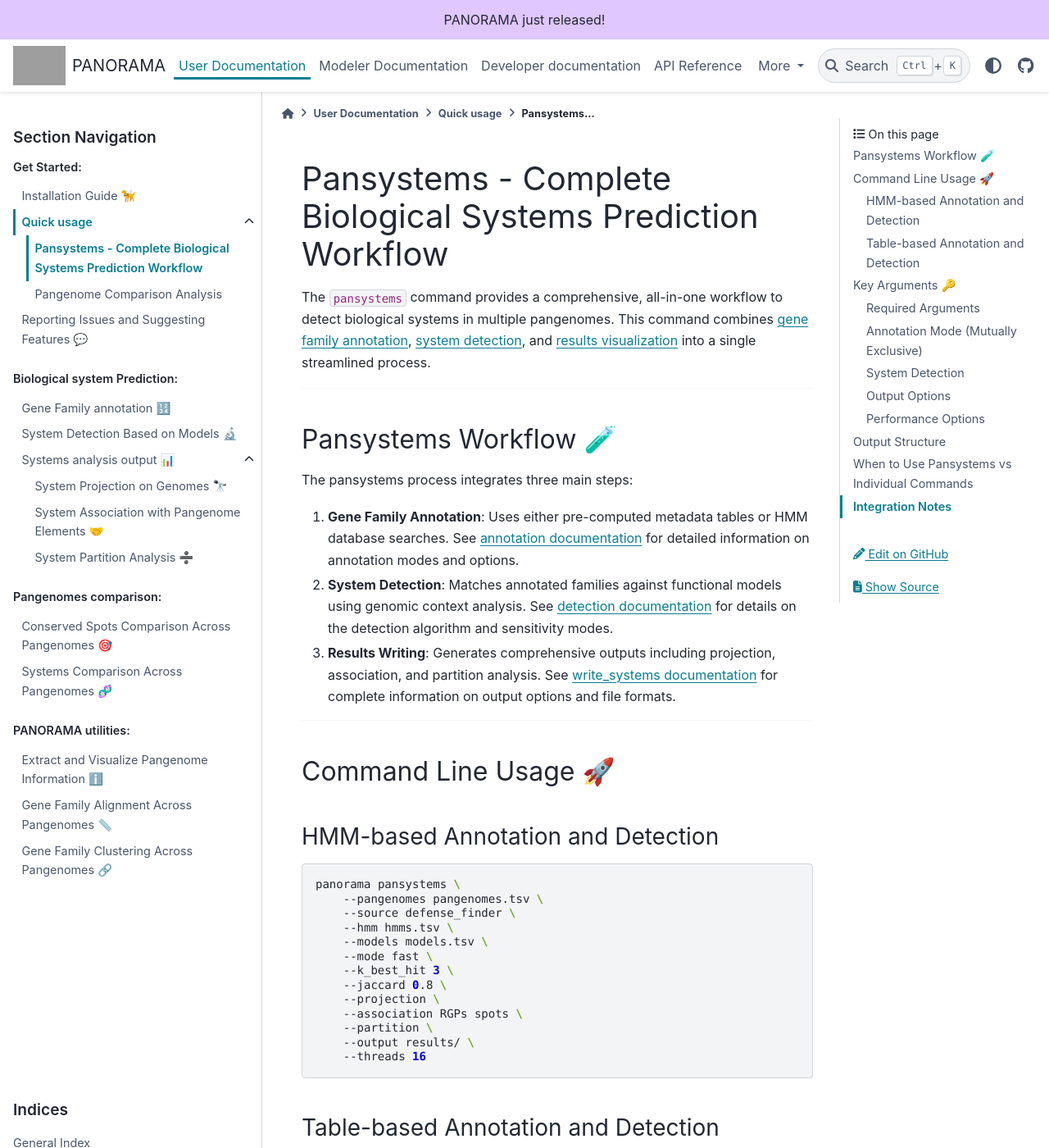
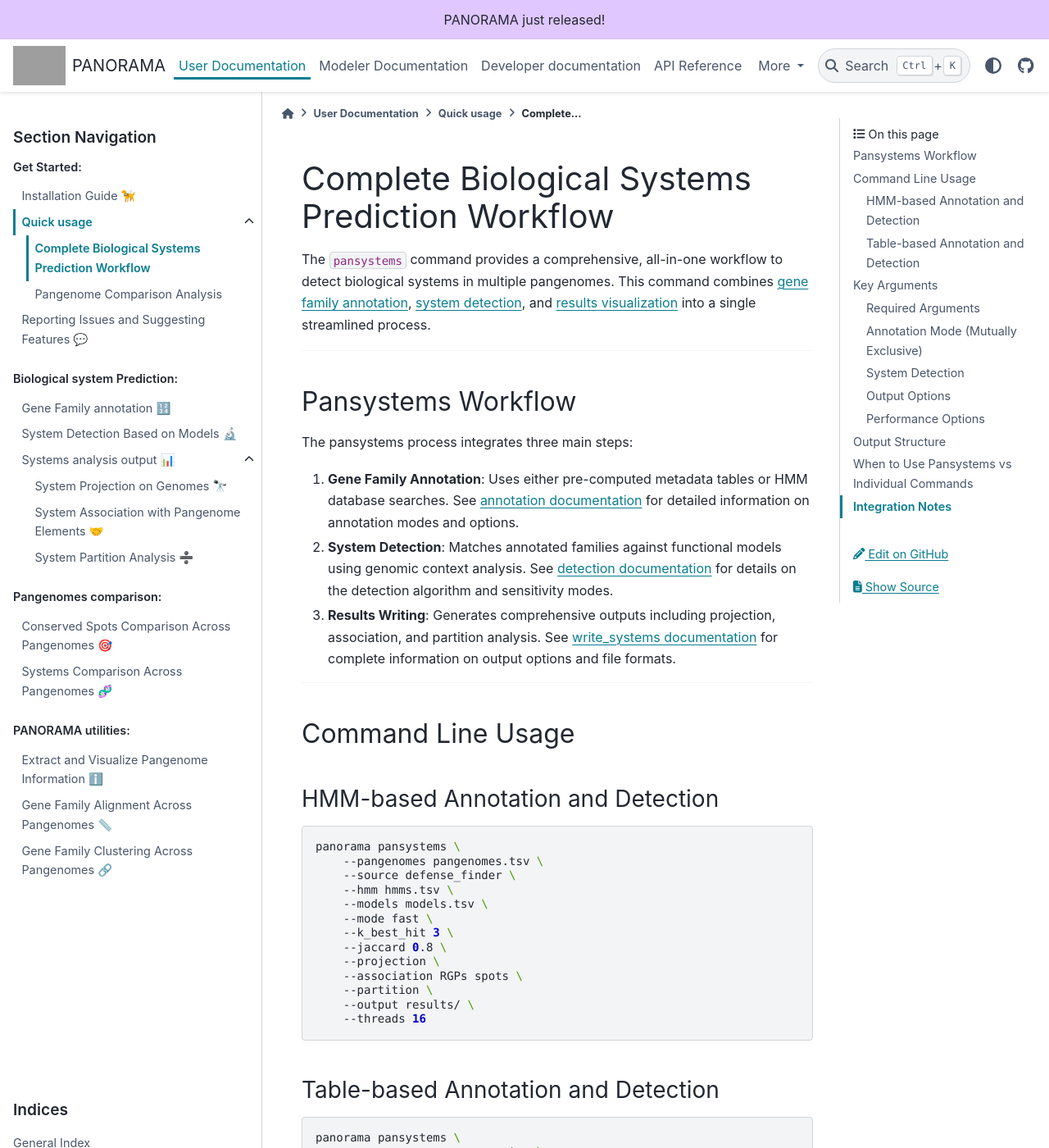
Before and after one commit to labgem/PANORAMA, a Sphinx documentation site: the page built from docs/user/pansystems.md, in a window 1280 px wide and 1400 px high. Shown: the whole window at 82% size. Built offline with Sphinx 7.4.7 and the PyData theme 0.15.4, drawn with Linux system fonts in a browser that asks for light colours; the version number could not be read and is left out; some of the changed text lies outside the part shown; grey boxes are pictures that could not be loaded.

Commit message:
Reformat `pansystems` documentation by simplifying headers, removing emojis, and dropping the unused `--proksee` argument.

```diff
--- a/docs/user/pansystems.md
+++ b/docs/user/pansystems.md
@@ -1,4 +1,4 @@
-# Pansystems - Complete Biological Systems Prediction Workflow
+# Complete Biological Systems Prediction Workflow
 
 The `pansystems` command provides a comprehensive, all-in-one workflow to detect biological systems in multiple
 pangenomes. This command combines [gene family annotation](annotation.md), [system detection](detection.md),
@@ -6,7 +6,7 @@
 
 ---
 
-## Pansystems Workflow 🧪
+## Pansystems Workflow
 
 The pansystems process integrates three main steps:
 
@@ -21,7 +21,7 @@
 
 ---
 
-## Command Line Usage 🚀
+## Command Line Usage
 
 ### HMM-based Annotation and Detection
 
@@ -57,7 +57,7 @@
 
 ---
 
-## Key Arguments 🔑
+## Key Arguments
 
 ### Required Arguments
 
```
Also changed, not shown: other parts of docs/user/pansystems.md (+0 -1 lines), 1 other file.
